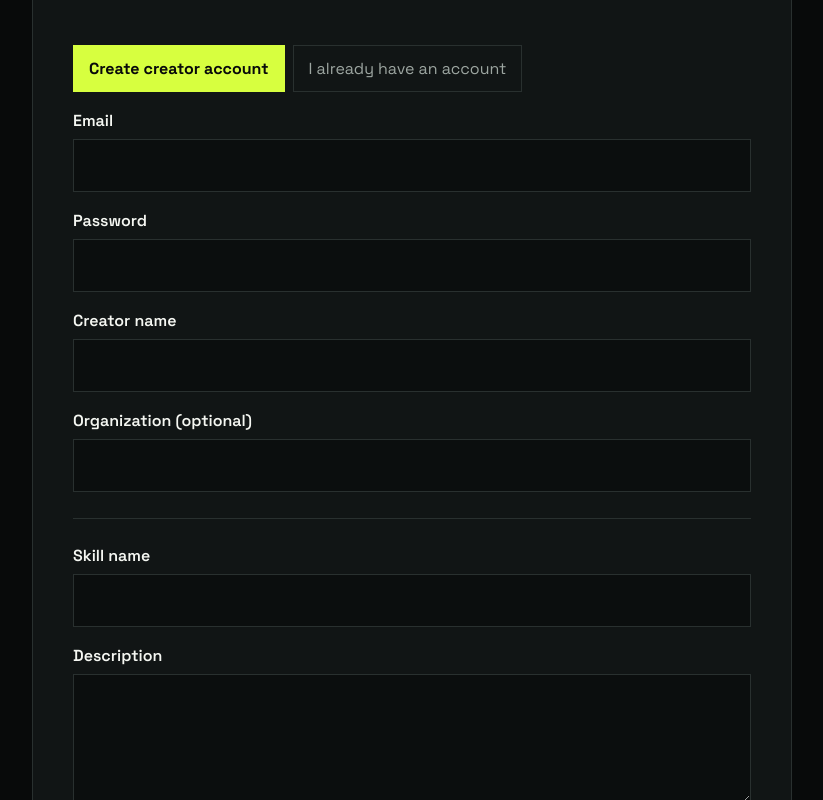
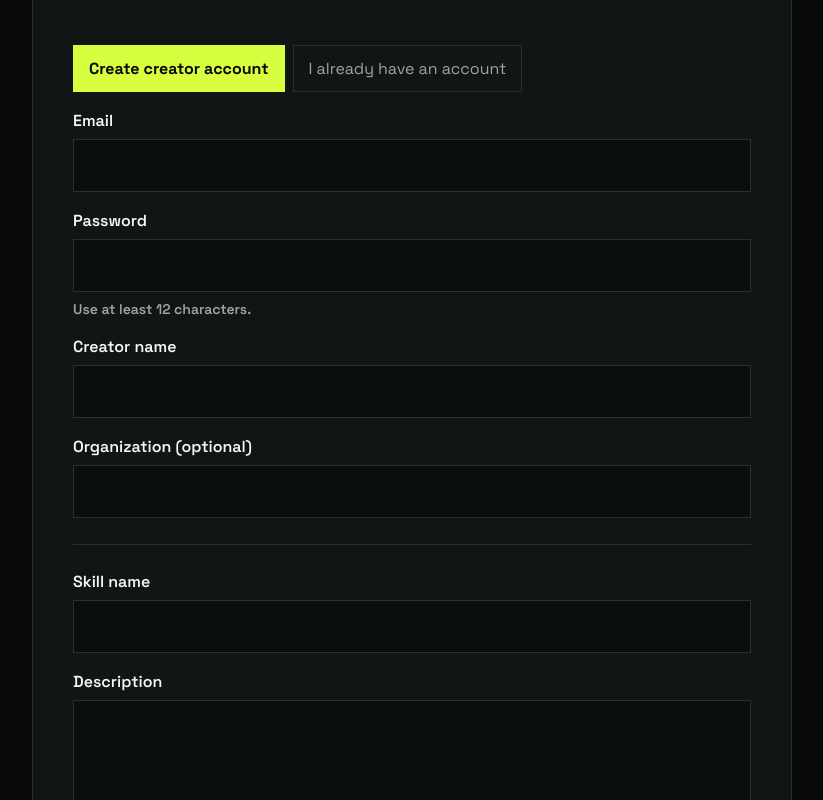
Before and after one commit to SohailKhan0525/skillshelflabs, a Next.js app: page /submit in a window 1280 px wide. Shown: the part 1094-1894 px from the top of the page, without its empty margins (228-1051 px from the left). Built offline with nearby package versions, Linux system fonts and the light colour scheme; no server answers.

Commit message:
Fix creator signup email verification and submission flow

```diff
--- a/app/submit/SubmitForm.tsx
+++ b/app/submit/SubmitForm.tsx
@@ -1,94 +1,235 @@
 "use client";
 
-import { FormEvent, useState } from "react";
+import { FormEvent, useEffect, useState } from "react";
 import { getSupabaseBrowser } from "../../lib/supabase-browser";
 
-const tools = ["ChatGPT","Claude","Codex","Gemini","Cursor"];
+const tools = ["ChatGPT", "Claude", "Codex", "Gemini", "Cursor"];
 
 function slugify(value: string) {
-  return value.toLowerCase().trim().replace(/[^a-z0-9]+/g,"-").replace(/^-+|-+$/g,"").slice(0,80);
+  return value.toLowerCase().trim().replace(/[^a-z0-9]+/g, "-").replace(/^-+|-+$/g, "").slice(0, 80);
 }
 
 function isHttpUrl(value: string) {
-  try { const u = new URL(value); return u.protocol === "https:" || u.protocol === "http:"; } catch { return false; }
+  try {
+    const u = new URL(value);
+    return u.protocol === "https:" || u.protocol === "http:";
+  } catch {
+    return false;
+  }
 }
 
 export default function SubmitForm() {
-  const [mode,setMode]=useState<"login"|"signup">("signup");
-  const [email,setEmail]=useState("");
-  const [password,setPassword]=useState("");
-  const [name,setName]=useState("");
-  const [organization,setOrganization]=useState("");
-  const [skillName,setSkillName]=useState("");
-  const [description,setDescription]=useState("");
-  const [category,setCategory]=useState("Website design");
-  const [aiTool,setAiTool]=useState("ChatGPT");
-  const [source,setSource]=useState("");
-  const [demo,setDemo]=useState("");
-  const [instructions,setInstructions]=useState("");
-  const [terms,setTerms]=useState(false);
-  const [attest,setAttest]=useState(false);
-  const [busy,setBusy]=useState(false);
-  const [message,setMessage]=useState("");
+  const [mode, setMode] = useState<"login" | "signup">("signup");
+  const [email, setEmail] = useState("");
+  const [password, setPassword] = useState("");
+  const [name, setName] = useState("");
+  const [organization, setOrganization] = useState("");
+  const [skillName, setSkillName] = useState("");
+  const [description, setDescription] = useState("");
+  const [category, setCategory] = useState("Website design");
+  const [aiTool, setAiTool] = useState("ChatGPT");
+  const [source, setSource] = useState("");
+  const [demo, setDemo] = useState("");
+  const [instructions, setInstructions] = useState("");
+  const [terms, setTerms] = useState(false);
+  const [attest, setAttest] = useState(false);
+  const [busy, setBusy] = useState(false);
+  const [message, setMessage] = useState("");
+  const [pendingVerificationEmail, setPendingVerificationEmail] = useState("");
 
-  async function publish(e: FormEvent) {
-    e.preventDefault(); setMessage("");
-    if (!terms || !attest) { setMessage("Please accept the creator terms and both publishing attestations."); return; }
-    if (!skillName || !description || !name || !source || !demo || !instructions) { setMessage("Complete every required field before publishing."); return; }
-    if (!isHttpUrl(source) || !isHttpUrl(demo)) { setMessage("Source and demo must be valid http(s) URLs."); return; }
+  const supabase = getSupabaseBrowser();
+
+  useEffect(() => {
+    const verified = new URLSearchParams(window.location.search).get("verified");
+    if (verified === "1") {
+      setMessage("Email verified. You can now sign in and submit your skill for review.");
+      window.history.replaceState({}, "", "/submit");
+    }
+  }, []);
+
+  async function resendVerification() {
+    if (!pendingVerificationEmail) return;
     setBusy(true);
+    setMessage("");
     try {
-      const supabase=getSupabaseBrowser();
-      let {data:{session}}=await supabase.auth.getSession();
+      const { error } = await supabase.auth.resend({
+        type: "signup",
+        email: pendingVerificationEmail,
+        options: { emailRedirectTo: `${window.location.origin}/submit?verified=1` },
+      });
+      if (error) throw error;
+      setMessage("Verification email sent again. Check your inbox and spam folder.");
+    } catch (err) {
+      setMessage(err instanceof Error ? err.message : "Could not resend the verification email.");
+    } finally {
+      setBusy(false);
+    }
+  }
+
+  async function submitSkill(e: FormEvent) {
+    e.preventDefault();
+    setMessage("");
+
+    if (!email.trim() || !password) {
+      setMessage("Enter your email and password first.");
+      return;
+    }
+    if (!name.trim()) {
+      setMessage("Enter your creator name.");
+      return;
+    }
+    if (mode === "signup" && password.length < 12) {
+      setMessage("Use a password with at least 12 characters for a new creator account.");
+      return;
+    }
+    if (!skillName.trim() || !description.trim() || !source.trim() || !demo.trim() || !instructions.trim()) {
+      setMessage("Complete every required skill field before submitting.");
+      return;
+    }
+    if (!isHttpUrl(source) || !isHttpUrl(demo)) {
+      setMessage("Source and demo must be valid http(s) URLs.");
+      return;
+    }
+    if (!terms || !attest) {
+      setMessage("Please accept the Creator Terms and both publishing attestations.");
+      return;
+    }
+
+    setBusy(true);
+
+    try {
+      let { data: { session } } = await supabase.auth.getSession();
+
       if (!session) {
-        if (mode==="signup") {
-          const sign=await supabase.auth.signUp({email,password,options:{data:{display_name:name}}});
+        if (mode === "signup") {
+          const sign = await supabase.auth.signUp({
+            email: email.trim(),
+            password,
+            options: {
+              data: { display_name: name.trim() },
+              emailRedirectTo: `${window.location.origin}/submit?verified=1`,
+            },
+          });
+
           if (sign.error) throw sign.error;
-          session=sign.data.session;
-          if (!session) { setMessage("Account created. Check your email to confirm it, then return and sign in to publish."); setBusy(false); return; }
+          session = sign.data.session;
+
+          if (!session) {
+            setPendingVerificationEmail(email.trim());
+            setMode("login");
+            setMessage("Account created. We sent a verification email. Confirm it, then return here and sign in.");
+            return;
+          }
         } else {
-          const sign=await supabase.auth.signInWithPassword({email,password});
-          if (sign.error) throw sign.error;
-          session=sign.data.session;
+          const sign = await supabase.auth.signInWithPassword({
+            email: email.trim(),
+            password,
+          });
+
+          if (sign.error) {
+            if (/email not confirmed/i.test(sign.error.message)) {
+              setPendingVerificationEmail(email.trim());
+              setMessage("Your email is not verified yet. Check your inbox or resend the verification email below.");
+              return;
+            }
+            throw sign.error;
+          }
+
+          session = sign.data.session;
         }
       }
-      const creatorId=session.user.id;
-      const {error:profileError}=await supabase.from("profiles").upsert({id:creatorId,display_name:name,username:null,bio:null},{onConflict:"id"});
-      if(profileError) throw profileError;
-      const {error}=await supabase.from("skills").insert({
-        slug:slugify(skillName)+"-"+Math.random().toString(36).slice(2,7),
-        name:skillName,description,category,ai_tool:aiTool,creator_id:creatorId,
-        creator_name:name,organization_name:organization||null,source_url:source,demo_url:demo,
-        instructions,status:"pending_review"
+
+      if (!session?.user?.email_confirmed_at) {
+        setPendingVerificationEmail(session?.user?.email ?? email.trim());
+        await supabase.auth.signOut();
+        setMessage("Please verify your email before submitting a skill.");
+        return;
+      }
+
+      const creatorId = session.user.id;
+
+      const { error: profileError } = await supabase.from("profiles").upsert(
+        {
+          id: creatorId,
+          display_name: name.trim(),
+          username: null,
+          bio: null,
+        },
+        { onConflict: "id" }
+      );
+      if (profileError) throw profileError;
+
+      const { error } = await supabase.from("skills").insert({
+        slug: slugify(skillName) + "-" + Math.random().toString(36).slice(2, 7),
+        name: skillName.trim(),
+        description: description.trim(),
+        category: category.trim(),
+        ai_tool: aiTool,
+        creator_id: creatorId,
+        creator_name: name.trim(),
+        organization_name: organization.trim() || null,
+        source_url: source.trim(),
+        demo_url: demo.trim(),
+        instructions: instructions.trim(),
+        status: "pending_review",
       });
-      if(error) throw error;
-      setMessage("Submitted for review. Your skill will stay hidden until a SkillShelf reviewer checks the source, demo, AI-tool match, originality, and responsive behavior. Review can take up to 24 hours.");
-      setSkillName(""); setDescription(""); setSource(""); setDemo(""); setInstructions("");
+
+      if (error) throw error;
+
+      setMessage("Submitted for review. Your skill stays hidden until a SkillShelf reviewer checks the source, demo, AI-tool match, originality, and responsive behavior. Review can take up to 24 hours.");
+      setSkillName("");
+      setDescription("");
+      setSource("");
+      setDemo("");
+      setInstructions("");
+      setTerms(false);
+      setAttest(false);
     } catch (err) {
       setMessage(err instanceof Error ? err.message : "Submission failed. Please try again.");
-    } finally { setBusy(false); }
+    } finally {
+      setBusy(false);
+    }
   }
 
-  return <form className="publish-form" onSubmit={publish}>
-    <div className="auth-toggle"><button type="button" className={mode==="signup"?"active":""} onClick={()=>setMode("signup")}>Create creator account</button><button type="button" className={mode==="login"?"active":""} onClick={()=>setMode("login")}>I already have an account</button></div>
-    <label>Email<input required type="email" value={email} onChange={e=>setEmail(e.target.value)} /></label>
-    <label>Password<input required minLength={8} type="password" value={password} onChange={e=>setPassword(e.target.value)} /></label>
-    <label>Creator name<input required value={name} onChange={e=>setName(e.target.value)} /></label>
-    <label>Organization (optional)<input value={organization} onChange={e=>setOrganization(e.target.value)} /></label>
-    <hr />
-    <label>Skill name<input required value={skillName} onChange={e=>setSkillName(e.target.value)} /></label>
-    <label>Description<textarea required value={description} onChange={e=>setDescription(e.target.value)} /></label>
-    <label>Category<input required value={category} onChange={e=>setCategory(e.target.value)} /></label>
-    <label>AI tool<select value={aiTool} onChange={e=>setAiTool(e.target.value)}>{tools.map(t=><option key={t}>{t}</option>)}</select></label>
-    <label>Original source / code URL<input required type="url" placeholder="https://..." value={source} onChange={e=>setSource(e.target.value)} /></label>
-    <label>Live demo URL<input required type="url" placeholder="https://..." value={demo} onChange={e=>setDemo(e.target.value)} /></label>
-    <label>Usage instructions<textarea required value={instructions} onChange={e=>setInstructions(e.target.value)} /></label>
-    <div className="publish-checks">
-      <label className="check"><input type="checkbox" checked={terms} onChange={e=>setTerms(e.target.checked)} /> I agree to the <a href="/terms" target="_blank">Creator Terms</a>.</label>
-      <label className="check"><input type="checkbox" checked={attest} onChange={e=>setAttest(e.target.checked)} /> I confirm this is my original skill (or I have permission), the demo uses this same skill, and the demo is my real work.</label>
-      <p className="form-note">Before publishing, test the demo on phone, tablet, and desktop. Do not publish secrets or private credentials.</p>
-    </div>
-    {message && <p className="form-message" role="status">{message}</p>}
-    <button className="button" disabled={busy}>{busy ? "Publishing…" : "Publish skill"}</button>
-  </form>;
+  return (
+    <form className="publish-form" onSubmit={submitSkill}>
+      <div className="auth-toggle">
+        <button type="button" className={mode === "signup" ? "active" : ""} onClick={() => setMode("signup")}>Create creator account</button>
+        <button type="button" className={mode === "login" ? "active" : ""} onClick={() => setMode("login")}>I already have an account</button>
+      </div>
+
+      <label>Email<input required type="email" autoComplete="email" value={email} onChange={(e) => setEmail(e.target.value)} /></label>
+      <label>Password<input required minLength={mode === "signup" ? 12 : 8} type="password" autoComplete={mode === "signup" ? "new-password" : "current-password"} value={password} onChange={(e) => setPassword(e.target.value)} /><span className="form-note">{mode === "signup" ? "Use at least 12 characters." : "Use your existing password."}</span></label>
+
+      {pendingVerificationEmail && (
+        <div className="verification-panel">
+          <strong>Verify your email</strong>
+          <p>Check <strong>{pendingVerificationEmail}</strong> and your spam folder. Verification is required before a skill can be submitted.</p>
+          <button type="button" className="button secondary" onClick={resendVerification} disabled={busy}>{busy ? "Sending…" : "Resend verification email"}</button>
+        </div>
+      )}
+
+      <label>Creator name<input required value={name} onChange={(e) => setName(e.target.value)} /></label>
+      <label>Organization (optional)<input value={organization} onChange={(e) => setOrganization(e.target.value)} /></label>
+
+      <hr />
+
+      <label>Skill name<input required value={skillName} onChange={(e) => setSkillName(e.target.value)} /></label>
+      <label>Description<textarea required value={description} onChange={(e) => setDescription(e.target.value)} /></label>
+      <label>Category<input required value={category} onChange={(e) => setCategory(e.target.value)} /></label>
+      <label>AI tool<select value={aiTool} onChange={(e) => setAiTool(e.target.value)}>{tools.map((tool) => <option key={tool}>{tool}</option>)}</select></label>
+      <label>Original source / code URL<input required type="url" placeholder="https://..." value={source} onChange={(e) => setSource(e.target.value)} /></label>
+      <label>Live demo URL<input required type="url" placeholder="https://..." value={demo} onChange={(e) => setDemo(e.target.value)} /></label>
+      <label>Usage instructions<textarea required value={instructions} onChange={(e) => setInstructions(e.target.value)} /></label>
+
+      <div className="publish-checks">
+        <label className="check"><input type="checkbox" checked={terms} onChange={(e) => setTerms(e.target.checked)} /> I agree to the <a href="/terms" target="_blank" rel="noreferrer">Creator Terms</a>.</label>
+        <label className="check"><input type="checkbox" checked={attest} onChange={(e) => setAttest(e.target.checked)} /> I confirm this is my original skill (or I have permission), the demo uses this same skill, and the demo is my real work.</label>
+        <p className="form-note">Before submitting, test the demo on phone, tablet, and desktop. Do not publish secrets or private credentials.</p>
+      </div>
+
+      {message && <p className="form-message" role="status" aria-live="polite">{message}</p>}
+      <button className="button" disabled={busy}>{busy ? "Submitting…" : "Submit for review"}</button>
+    </form>
+  );
 }
```
